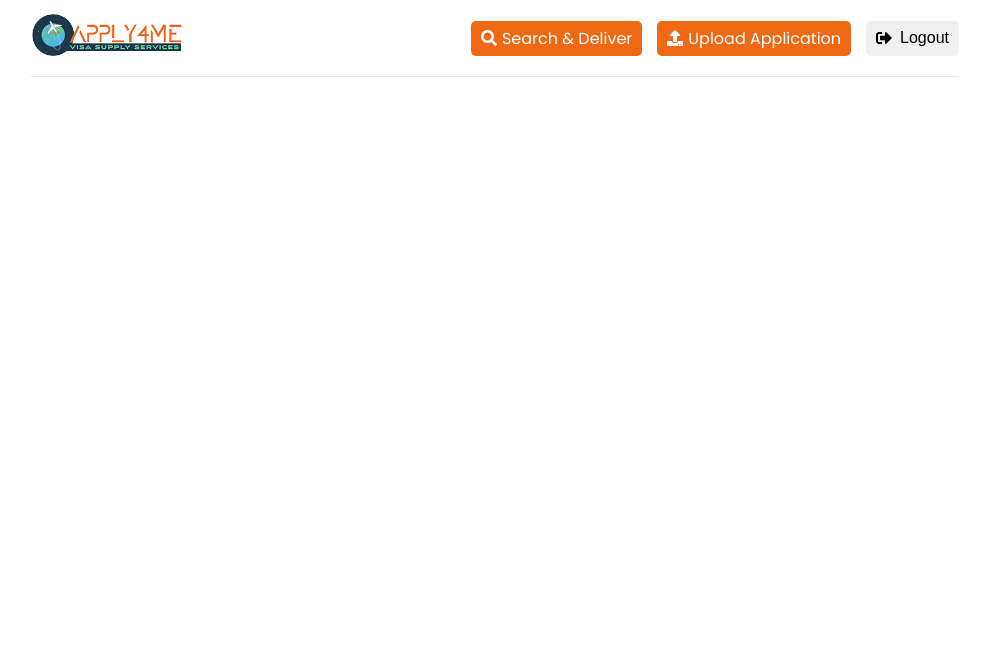
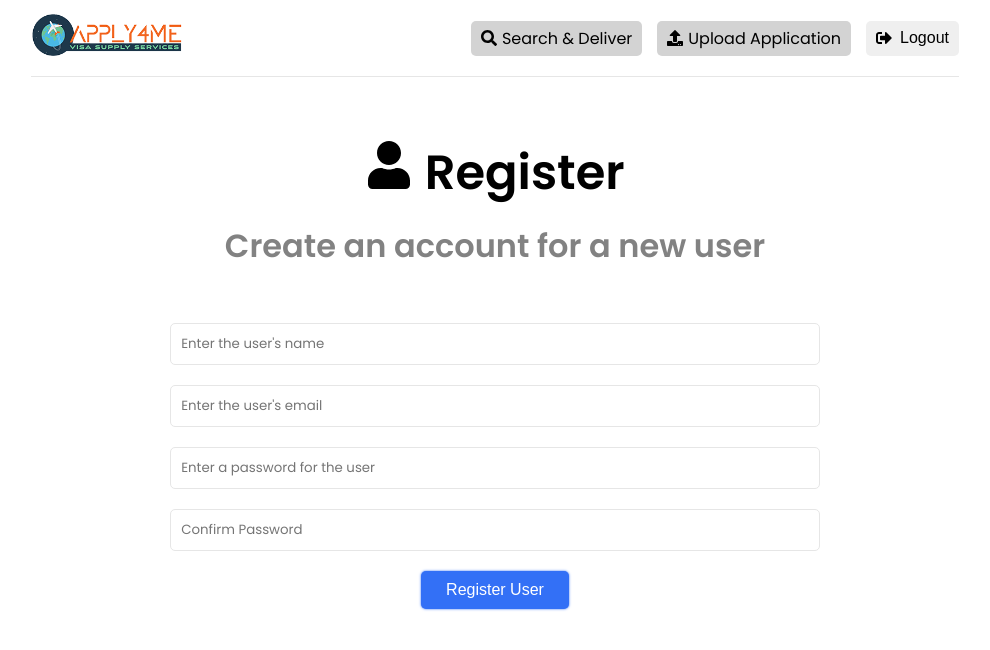
Before and after one commit to dewanwakilahmed/apply-4-me, a React (Create React App) app in the folder client/web-app/: page /register in a window 1280 px wide. Shown: the top 650 px of the page, without its empty margins (145-1135 px from the left). Built offline with nearby package versions, Linux system fonts and the light colour scheme; sample sign-in values are in the browser's storage.

Commit message:
Configured Admin User Registration

```diff
--- a/client/web-app/src/App.js
+++ b/client/web-app/src/App.js
@@ -22,9 +22,10 @@ function App() {
         <div className="container">
           <Header />
           <Routes>
-            <Route path="/" element={<Login />} />
-            <Route path="dashboard" element={<Dashboard />}>
-              <Route path="" element={<SearchDeliver />} />
+            <Route path="/login" element={<Login />} />
+            <Route path="" element={<Dashboard />}>
+              <Route index element={<SearchDeliver />} />
+              <Route path="search-n-deliver" element={<SearchDeliver />} />
               <Route
                 path="upload-application"
                 element={<UploadApplication />}
--- a/client/web-app/src/components/Header.jsx
+++ b/client/web-app/src/components/Header.jsx
@@ -19,27 +19,24 @@ const Header = () => {
   const logoutHandler = () => {
     dispatch(logoutUser());
     dispatch(reset());
-    navigate("/");
+    navigate("/login");
   };
 
   return (
     <header className="header">
       <div className="logo">
-        <Link to="/dashboard">
+        <Link to="">
           <img src={Logo} alt="Company Logo" className="company-logo" />
         </Link>
       </div>
       <nav className="header__nav">
         {user ? (
           <>
-            <NavLink to="/dashboard" className="header__nav-item">
+            <NavLink to="" className="header__nav-item">
               <FaSearch />
               Search & Deliver
             </NavLink>
-            <NavLink
-              to="/dashboard/upload-application"
-              className="header__nav-item"
-            >
+            <NavLink to="upload-application" className="header__nav-item">
               <FaUpload />
               Upload Application
             </NavLink>
@@ -48,13 +45,13 @@ const Header = () => {
           <></>
         )}
         {user && user.email === "admin@admin.com" && (
-          <NavLink to="/dashboard/register" className="header__nav-item">
+          <NavLink to="register" className="header__nav-item">
             <FaUser />
             Register User
           </NavLink>
         )}
         {user && (
-          <button className="btn" onClick={logoutHandler}>
+          <button className="btn btn-gray" onClick={logoutHandler}>
             <FaSignOutAlt /> Logout
           </button>
         )}
--- a/client/web-app/src/features/auth/authService.js
+++ b/client/web-app/src/features/auth/authService.js
@@ -5,10 +5,6 @@ const API_URL = "/api/user/";
 // Register User
 const registerUser = async (userRegistrationData) => {
   const response = await axios.post(API_URL + "register", userRegistrationData);
-
-  if (response.data) {
-    localStorage.setItem("user", JSON.stringify(response.data));
-  }
 
   return response.data;
 };
--- a/client/web-app/src/features/auth/authSlice.js
+++ b/client/web-app/src/features/auth/authSlice.js
@@ -70,13 +70,12 @@ export const authSlice = createSlice({
       .addCase(registerUser.fulfilled, (state, action) => {
         state.isLoading = false;
         state.isSuccess = true;
-        state.user = action.payload;
+        state.message = action.payload.successMsg;
       })
       .addCase(registerUser.rejected, (state, action) => {
         state.isLoading = false;
         state.isError = true;
         state.message = action.payload;
-        state.user = null;
       })
       .addCase(loginUser.pending, (state) => {
         state.isLoading = true;
--- a/client/web-app/src/index.css
+++ b/client/web-app/src/index.css
@@ -77,8 +77,8 @@ h3 {
 }
 
 .header__nav-item {
-  background-color: #ef6914;
-  color: white;
+  background-color: lightgray;
+  color: black;
   padding: 5px 10px;
   border-radius: 5px;
   transition: 0.3s;
@@ -194,6 +194,11 @@ h3 {
   -moz-box-shadow: 0px 0px 5px 0px #3370f6;
 }
 
+.btn-gray:hover {
+  background-color: gray;
+  color: white;
+}
+
 .btn svg {
   margin-right: 8px;
 }
--- a/client/web-app/src/pages/Dashboard.jsx
+++ b/client/web-app/src/pages/Dashboard.jsx
@@ -9,7 +9,7 @@ const Dashboard = () => {
 
   useEffect(() => {
     if (!user) {
-      navigate("/");
+      navigate("/login");
     }
   }, [user, navigate]);
 
--- a/client/web-app/src/pages/Login.jsx
+++ b/client/web-app/src/pages/Login.jsx
@@ -33,7 +33,7 @@ const Login = () => {
     }
 
     if (isSuccess || user) {
-      navigate("/dashboard");
+      navigate("/");
     }
 
     dispatch(reset());
--- a/client/web-app/src/tabs/Register.jsx
+++ b/client/web-app/src/tabs/Register.jsx
@@ -1,6 +1,5 @@
 import { useState, useEffect } from "react";
 import { useSelector, useDispatch } from "react-redux";
-import { useNavigate } from "react-router-dom";
 import { toast } from "react-toastify";
 
 // Redux Toolkit
@@ -21,11 +20,9 @@ const Register = () => {
   });
 
   const { name, email, password, password2 } = formData;
-
-  const navigate = useNavigate();
   const dispatch = useDispatch();
 
-  const { user, isLoading, isError, isSuccess, message } = useSelector(
+  const { isLoading, isSuccess, isError, message } = useSelector(
     (state) => state.auth
   );
 
@@ -34,12 +31,12 @@ const Register = () => {
       toast.error(message);
     }
 
-    if (isSuccess || user) {
-      navigate("/dashboard");
+    if (isSuccess && message) {
+      toast.success(message);
     }
 
     dispatch(reset());
-  }, [user, isError, isSuccess, message, navigate, dispatch]);
+  }, [isError, isSuccess, message, dispatch]);
 
   const changeHandler = (e) => {
     setFormData((prevState) => ({
```
Also changed, not shown: 1 other file (tests, documents, lock files or other folders).
